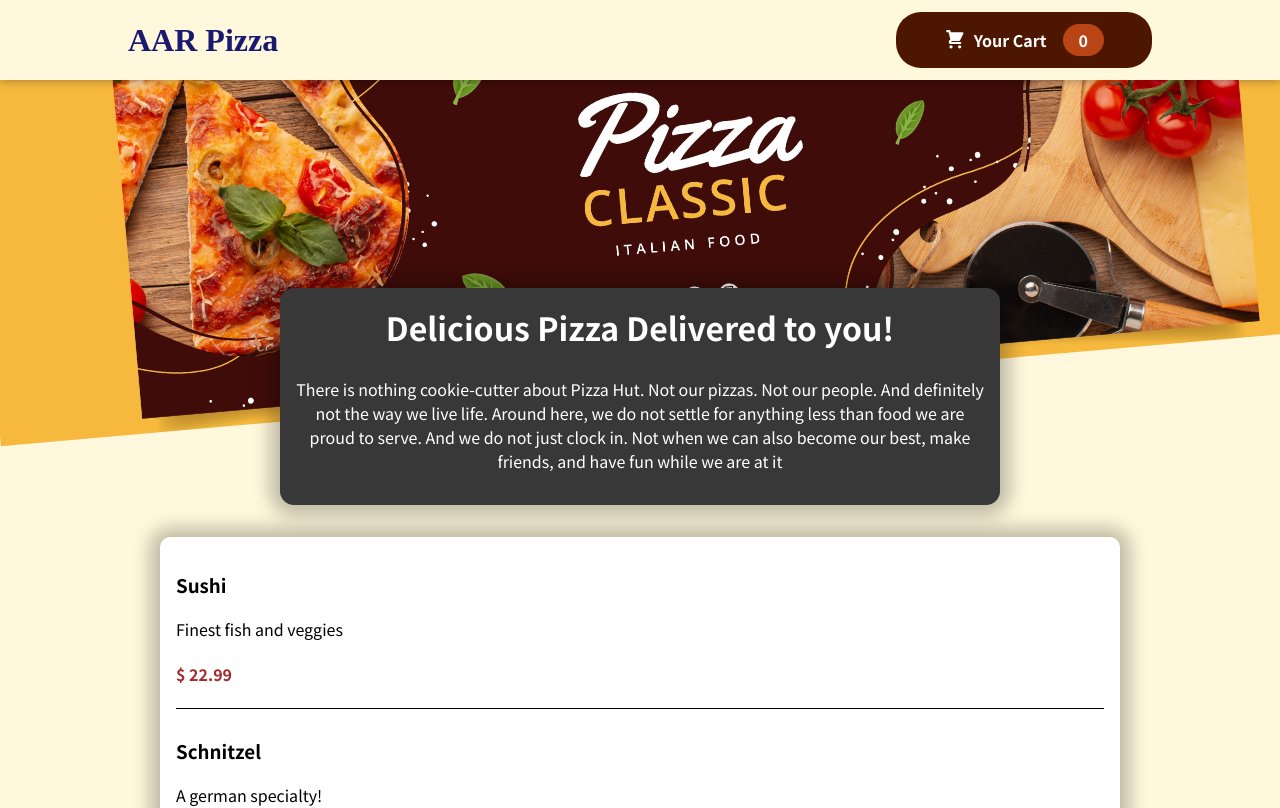
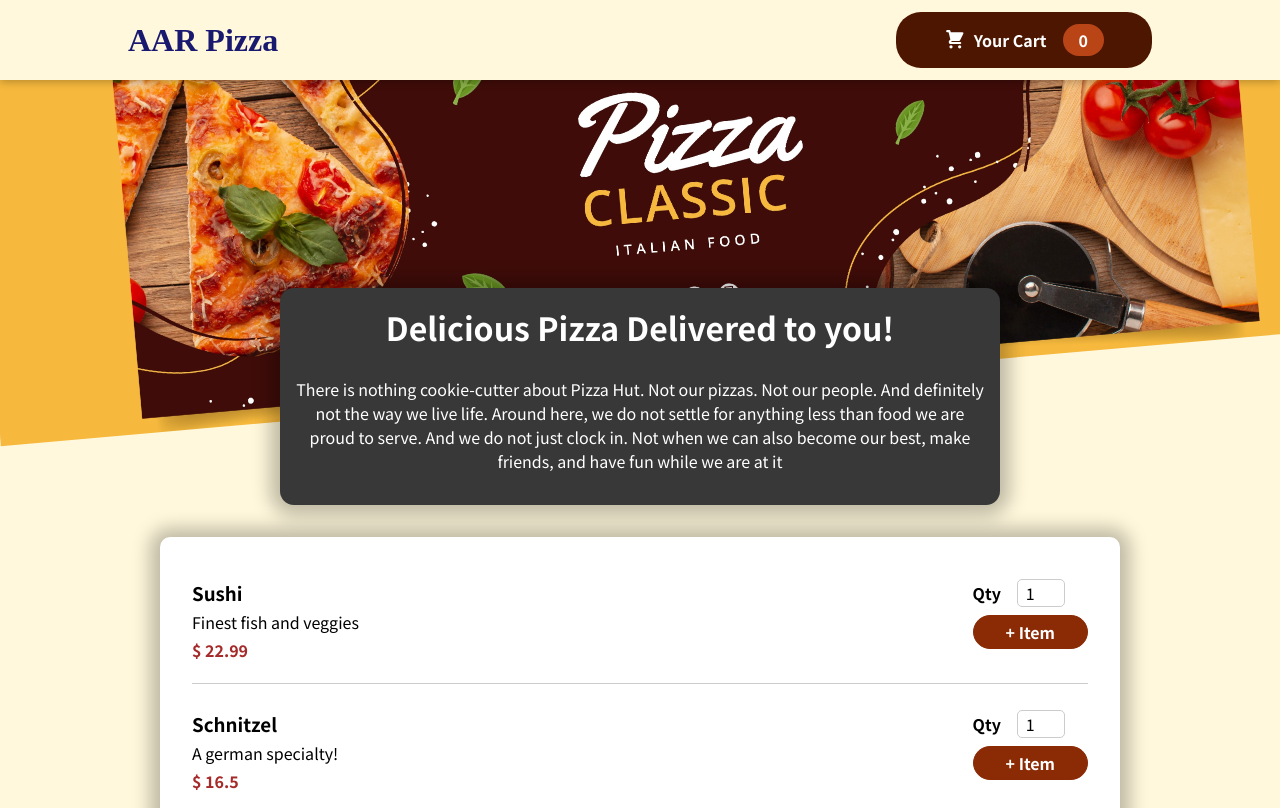
Before and after one commit to amar-nath1/RestaurantProject, a JavaScript app: page / in a window 1280 px wide. Shown: the top 808 px of the page. Built offline with nearby package versions, Linux system fonts and the light colour scheme.

Commit message:
Add Item Form Added

```diff
--- a/src/components/Meals/AvailableMeals.js
+++ b/src/components/Meals/AvailableMeals.js
@@ -1,5 +1,5 @@
 import classes from './AvailableMeals.module.css'
-
+import MealItemForm from './MealItemForm';
 const AvailableMeals=()=>{
 
     const DUMMY_MEALS = [
@@ -29,7 +29,8 @@ const AvailableMeals=()=>{
         },
       ];
 
-const mealsList=DUMMY_MEALS.map(meal=><li className={classes.item}><h3>{meal.name}</h3>{meal.description}<h4>$ {meal.price}</h4></li>)
+const mealsList=DUMMY_MEALS.map(meal=>
+<li id={meal.id} key={meal.id} className={classes.item}><div><h3>{meal.name}</h3><div>{meal.description}</div><div><h4>$ {meal.price}</h4></div></div><div><MealItemForm id={meal.id}/></div></li>)
     return (
         <section className={classes.meals}>
             <ul>
--- a/src/components/Meals/AvailableMeals.module.css
+++ b/src/components/Meals/AvailableMeals.module.css
@@ -32,12 +32,22 @@
       transform: translateY(0);
     }
   }
-.item + .item {
+
+
+
+.item{
     margin-top: 10px;
-  border-top: 1px solid black;
+    border-bottom: 1px solid #ccc;
   padding-top: 10px;
+
+  display: flex;
+  justify-content: space-between;
+  margin:1rem;
+
 }
+h3{margin: 0 0 0.25rem 0;}
 
 h4{
+  margin-top: 0.25rem;
   color: brown;
 }
--- /dev/null
+++ b/src/components/Meals/MealItemForm.js
@@ -0,0 +1,25 @@
+import classes from './MealItemForm.module.css'
+import Input from '../UI/Input'
+
+const MealItemForm=(props)=>{
+
+    return (
+        <form className={classes.form}>
+
+            <Input label='Qty' input={{
+                id:props.id,
+                type:'number',
+                min:'1',
+                max:'5',
+                step:'1',
+                defaultValue:'1'
+            }}></Input>
+            <button type='submit'> + Item</button>
+
+        </form>
+
+
+    )
+}
+
+export default MealItemForm
--- /dev/null
+++ b/src/components/Meals/MealItemForm.module.css
@@ -0,0 +1,20 @@
+.form {
+    text-align: right;
+  }
+
+  .form button {
+    font: inherit;
+    cursor: pointer;
+    background-color: #8a2b06;
+    border: 1px solid #8a2b06;
+    color: white;
+    padding: 0.25rem 2rem;
+    border-radius: 20px;
+    font-weight: bold;
+  }
+
+  .form button:hover,
+  .form button:active {
+    background-color: #641e03;
+    border-color: #641e03;
+  }
--- /dev/null
+++ b/src/components/UI/Input.js
@@ -0,0 +1,13 @@
+import classes from './Input.module.css'
+
+const Input = (props)=>{
+
+return (
+    <div className={classes.input}>
+    <label htmlFor={props.input.id}>{props.label}</label>
+    <input {...props.input}></input>
+    </div>
+)
+}
+
+export default Input
--- /dev/null
+++ b/src/components/UI/Input.module.css
@@ -0,0 +1,18 @@
+.input {
+    display: flex;
+    align-items: center;
+    margin-bottom: 0.5rem;
+  }
+
+  .input label {
+    font-weight: bold;
+    margin-right: 1rem;
+  }
+
+  .input input {
+    width: 3rem;
+    border-radius: 5px;
+    border: 1px solid #ccc;
+    font: inherit;
+    padding-left: 0.5rem;
+  }
```
